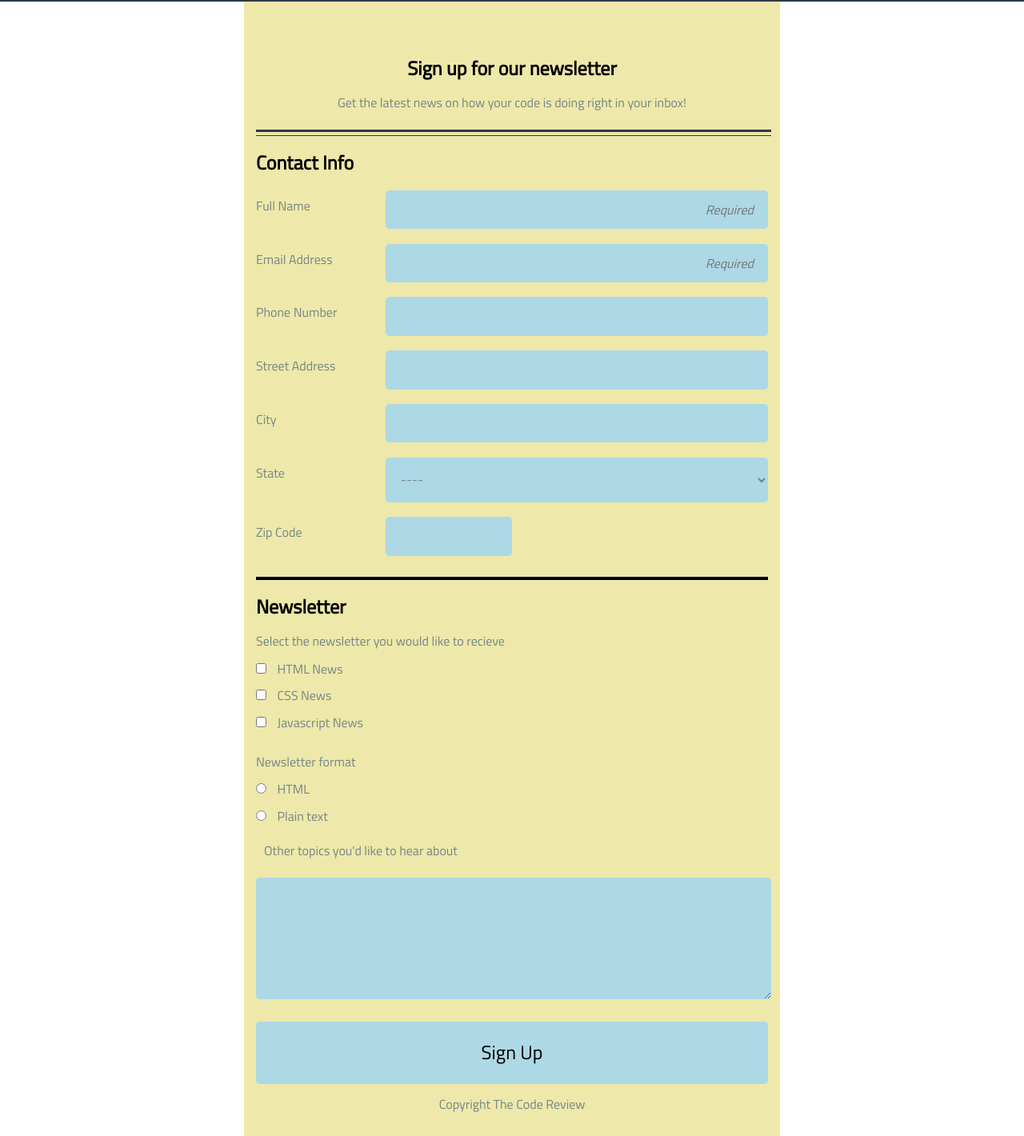
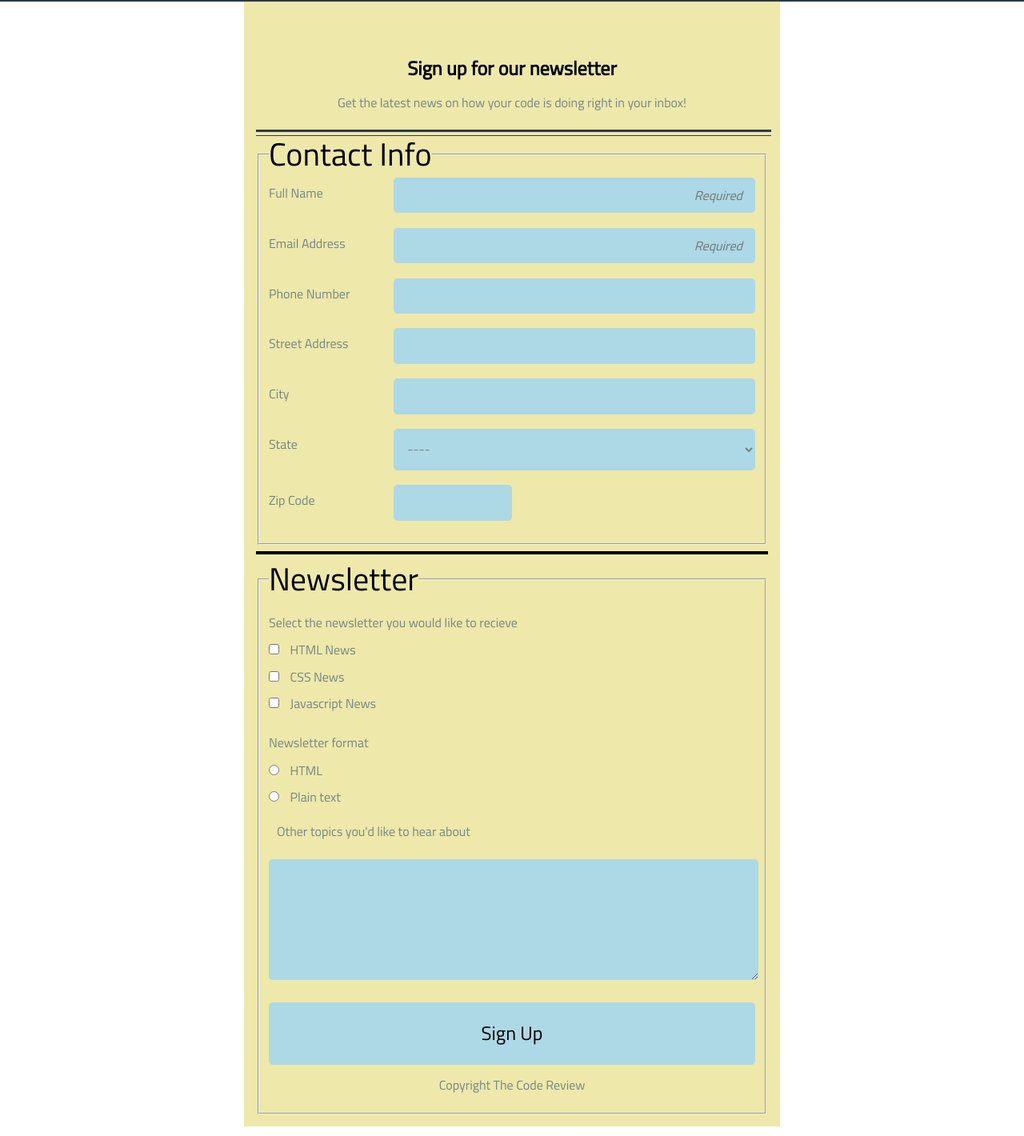
Before and after one commit to jbklein14/TTH-Project-3, a plain HTML site: page index.html in a window 1280 px wide. Shown: the part 108-1528 px from the top of the page at 80% size. Drawn offline with nearby package versions, Linux system fonts and the light colour scheme.

Commit message:
Add files via upload

```diff
--- a/css/styles.css
+++ b/css/styles.css
@@ -48,7 +48,7 @@ header, h1 {
 .top-form input,
 .top-form select {
     width: 92%;
-    padding: 15px;
+    padding: 13px;
     border-radius: 5px;
     border:none;
     background: lightblue;
@@ -126,6 +126,10 @@ button {
     background: palegoldenrod;
 }
 
+legend {
+    font-size: 40px;
+}
+
 @media screen and (min-width: 768px) {
     .top-form label {
         display: inline-block;
--- a/index.html
+++ b/index.html
@@ -27,9 +27,9 @@
         <div class="border"></div>
 
         <div class="section-2">
-            <h2>Contact Info</h2>
             <form>
-                <div class="top-form">
+                <fieldset class="top-form">
+                    <legend>Contact Info</legend>
 
                     <div class="input-section">
                     <label for="fullName">Full Name</label>
@@ -126,11 +126,14 @@
                     </div>
                     <br>
                 </div>
+            </fieldset>
+        </form>
 
                 <hr />
-
+            <form>
+                <fieldset>
+                <legend>Newsletter</legend>
                 <div class="bottom-form">
-                    <h2>Newsletter</h2>
                     <p>Select the newsletter you would like to recieve</p>
                     <input type="checkbox" name="news" id="htmlnews">
                     <label for="htmlnews">HTML News</label>
@@ -156,13 +159,14 @@
 
                     <div class="txt">
                         <label>Other topics you'd like to hear about</label>
-                        <textarea name="name" rows="8" cols="80"></textarea>
+                        <textarea for="name" name="name" id="name" rows="8" cols="80"></textarea>
                     </div>
 
                     <button type="submit">Sign Up</button>
                     <p class="copy">Copyright The Code Review</p>
                 </div>
-            </form>
+            </fieldset>
+        </form>
 
         </div>
     </div>
```
